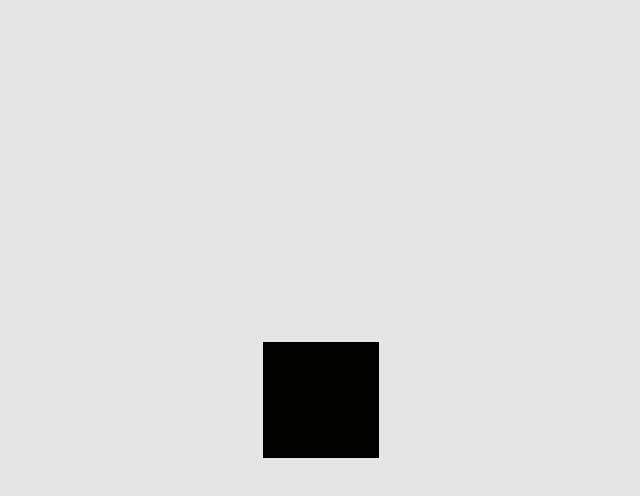
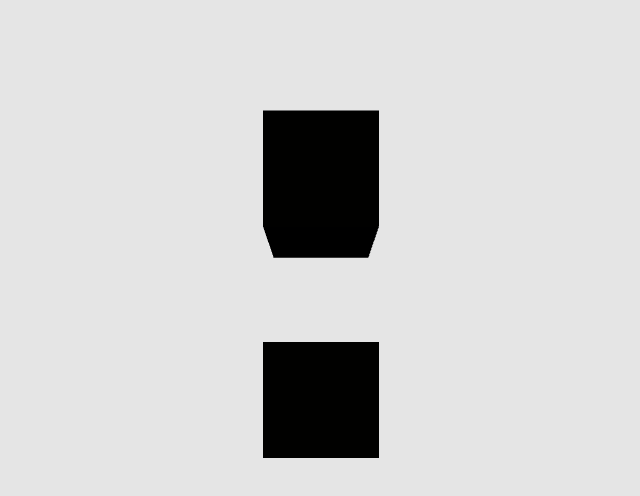
Before and after one commit to LourensCDA/threejs_tutorial, a plain HTML site: page index.html in a window 1280 px wide. Shown: the whole page, without its empty margins (319-959 px from the left). Drawn offline with nearby package versions, Linux system fonts and the light colour scheme.

Commit message:
added a second object

```diff
--- a/index.html
+++ b/index.html
@@ -55,6 +55,12 @@
 
       scene.add(mesh);
 
+      var geometry = new THREE.BoxGeometry(1, 1, 1);
+      var material = new THREE.MeshLambertMaterial({ color: 0xffcc00 });
+      var mesh = new THREE.Mesh(geometry, material);
+      mesh.position.y = 2;
+      scene.add(mesh);
+
       var light = new THREE.PointLight(0xffffff, 1, 500);
       light.position.set(10, 0, 25);
 
@@ -79,7 +85,7 @@
 
         var intersects = raycaster.intersectObjects(scene.children, true);
         for (var i = 0; i < intersects.length; i++) {
-          // intersects[i].object.material.color.set(0xff0000);
+          intersects[i].object.material.color.set(0xff0000);
           this.tl = new TimelineMax();
           this.tl.to(intersects[i].object.scale, 1, {
             x: 2,
```
